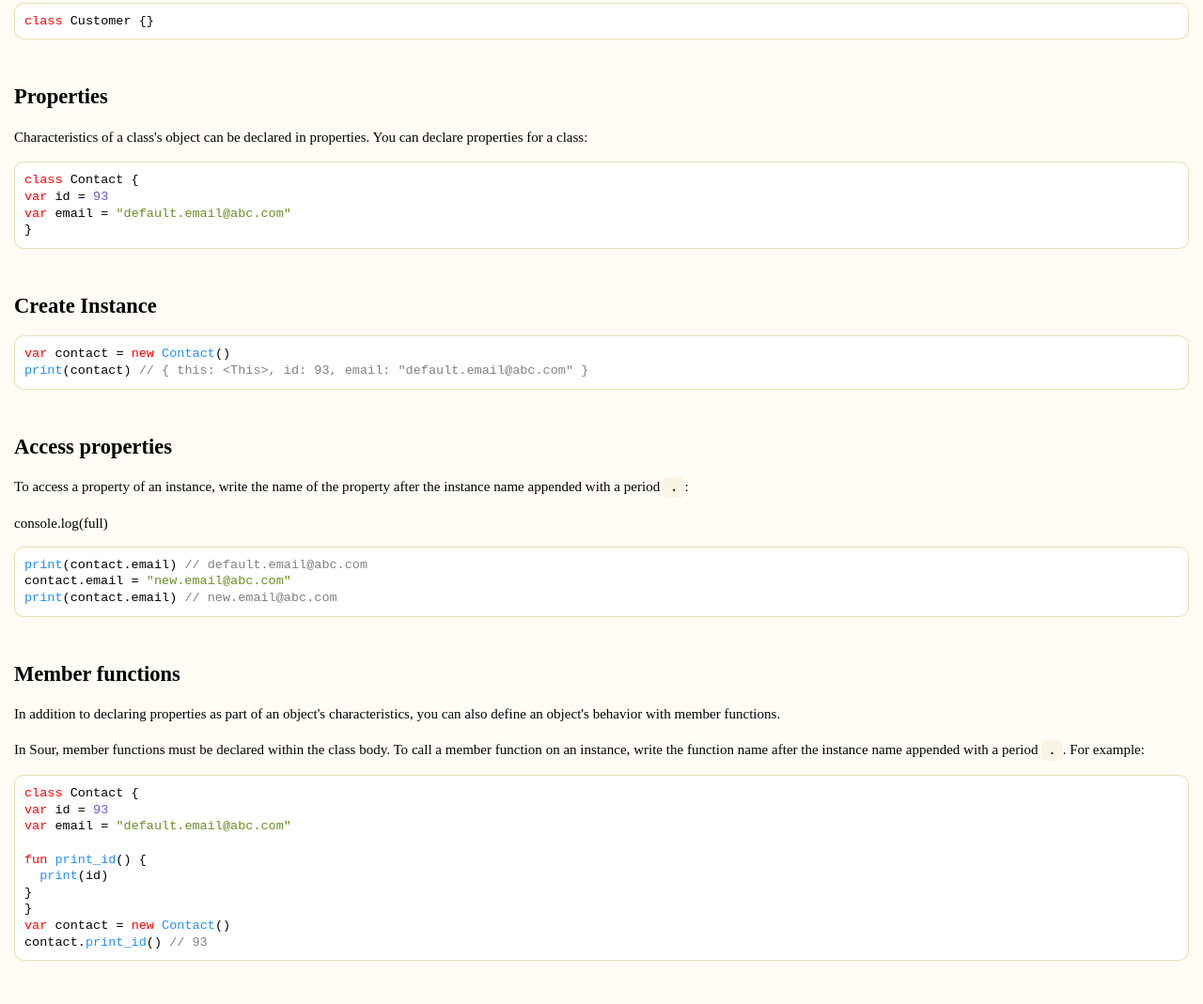
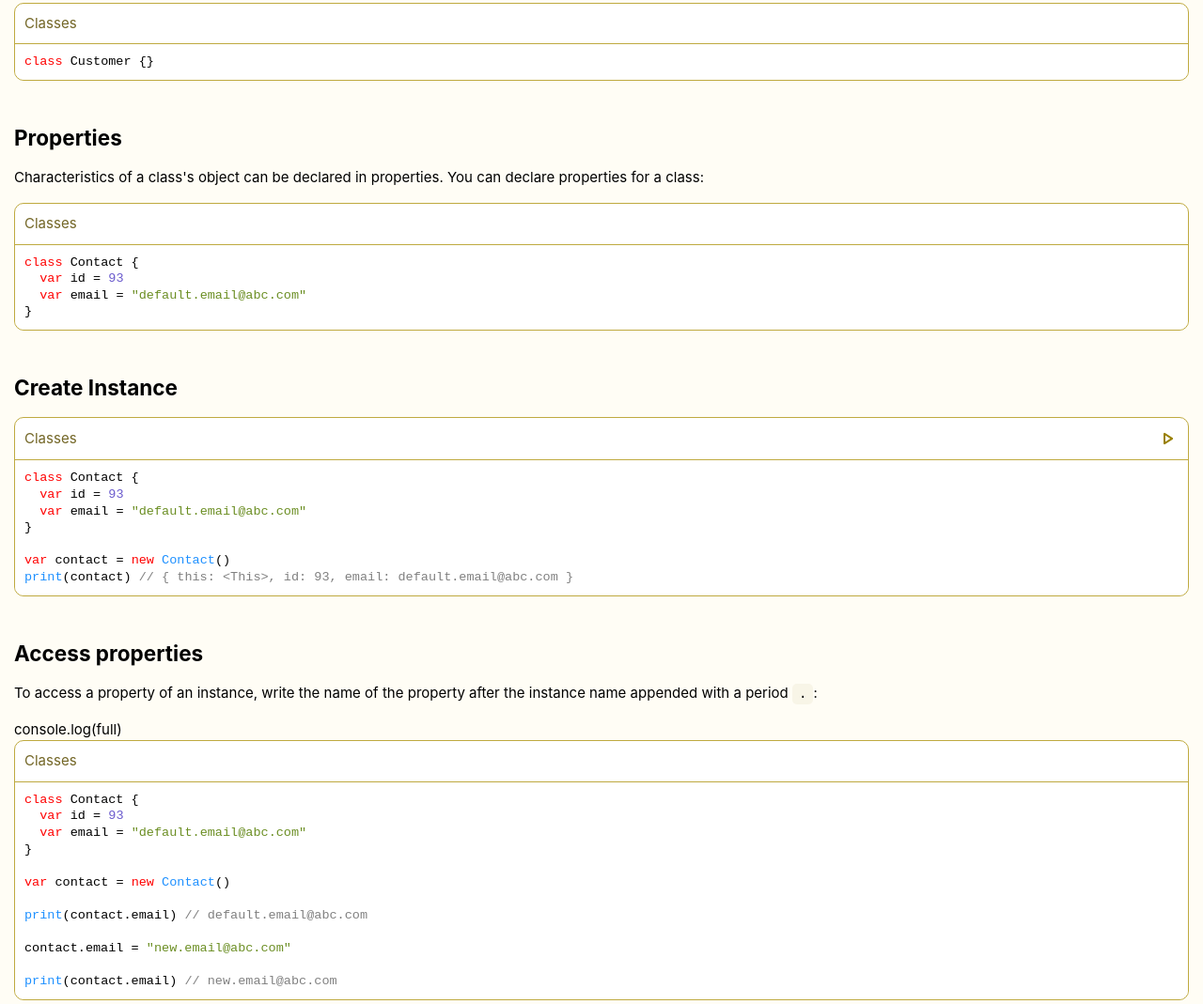
Before and after one commit to sourkr/sour-lang, a plain HTML site: page docs/vars/cls.html in a window 1280 px wide. Shown: the part 457-1526 px from the top of the page at 94% size. Drawn offline with nearby package versions, Linux system fonts and the light colour scheme.

Commit message:
add code block to all pages

```diff
--- a/docs/script.js
+++ b/docs/script.js
@@ -89,6 +89,7 @@ const template = (html`
     border-top: 1px solid hsl(50 50% 50%);
     display: none;
     padding: 10px;
+    overflow-x: scroll;
   }
 
   #run {
@@ -117,6 +118,10 @@ function html(a, ...b) {
 }
 
 class CodeBlock extends HTMLElement {
+  static observedAttributes = [ 'disable' ]
+
+  #root
+
   constructor() {
     super()
 
@@ -135,6 +140,12 @@ class CodeBlock extends HTMLElement {
 
       interprater.interprateCode(code)
     }
+
+    this.#root = root
+  }
+
+  attributeChangedCallback(name, oldVal, newVal) {
+    this.#root.getElementById('run').style.display = 'none'
   }
 }
 
--- a/docs/style.css
+++ b/docs/style.css
@@ -13,6 +13,7 @@ body {
   margin: 0;
   font-size: .94rem;
   line-height: 1.5em;
+  font-family: -apple-system, BlinkMacSystemFont, 'Segoe UI', Roboto, Oxygen, Ubuntu, Cantarell, 'Open Sans', 'Helvetica Neue', sans-serif;
 }
 
 h1 {
--- a/docs/vars/cls.html
+++ b/docs/vars/cls.html
@@ -37,40 +37,64 @@
 
     <p>Within the class body defined by curly braces <code>{}</code>.</p>
 
-    <pre>
+    <code-block disable>
+      <span slot="name">Classes</span>
+      <pre slot="code">
         class Customer {}
       </pre>
+    </code-block>
 
     <h2>Properties﻿</h2>
 
     <p>Characteristics of a class's object can be declared in properties. You can declare properties for a class:</p>
 
-    <pre>
+    <code-block disable>
+      <span slot="name">Classes</span>
+      <pre slot="code">
         class Contact {
           var id = 93
           var email = "default.email@abc.com"
         }
       </pre>
+    </code-block>
 
     <h2>Create Instance</h2>
 
-    <pre>
+    <code-block>
+      <span slot="name">Classes</span>
+      <pre slot="code">
+        class Contact {
+          var id = 93
+          var email = "default.email@abc.com"
+        }
+
         var contact = new Contact()
-print(contact) // { this: &lt;This&gt;, id: 93, email: "default.email@abc.com" }
+        print(contact) // { this: &lt;This&gt;, id: 93, email: default.email@abc.com }
       </pre>
+    </code-block>
 
     <h2>Access properties﻿</h2>
 
     <p>To access a property of an instance, write the name of the property after the instance name appended with a period <code>.</code>:</p>
     console.log(full)
 
-    <pre>
+    <code-block disable>
+      <span slot="name">Classes</span>
+      <pre slot="code">
+        class Contact {
+          var id = 93
+          var email = "default.email@abc.com"
+        }
+
+        var contact = new Contact()
+
         print(contact.email) // default.email@abc.com
 
         contact.email = "new.email@abc.com"
 
         print(contact.email) // new.email@abc.com
       </pre>
+    </code-block>
 
     <h2>Member functions</h2>
 
@@ -78,7 +102,8 @@ print(contact.email) // new.email@abc.com
 
     <p>In Sour, member functions must be declared within the class body. To call a member function on an instance, write the function name after the instance name appended with a period <code>.</code>. For example:</p>
 
-    <pre>
+    <code-block><span slot="name">Classes</span>
+      <pre slot="code">
         class Contact {
           var id = 93
           var email = "default.email@abc.com"
@@ -91,8 +116,7 @@ class Contact {
         var contact = new Contact()
         contact.print_id() // 93
       </pre>
-
-
+    </code-block>
 
     <!-- <h2>Next Step</h2> -->
     <!-- <a href="basic-types.html">Basic Types</a> -->
```
Also changed, not shown: docs/vars/fun.html (+17 -5 lines). Lines whose indentation alone changed are shown as unchanged.
